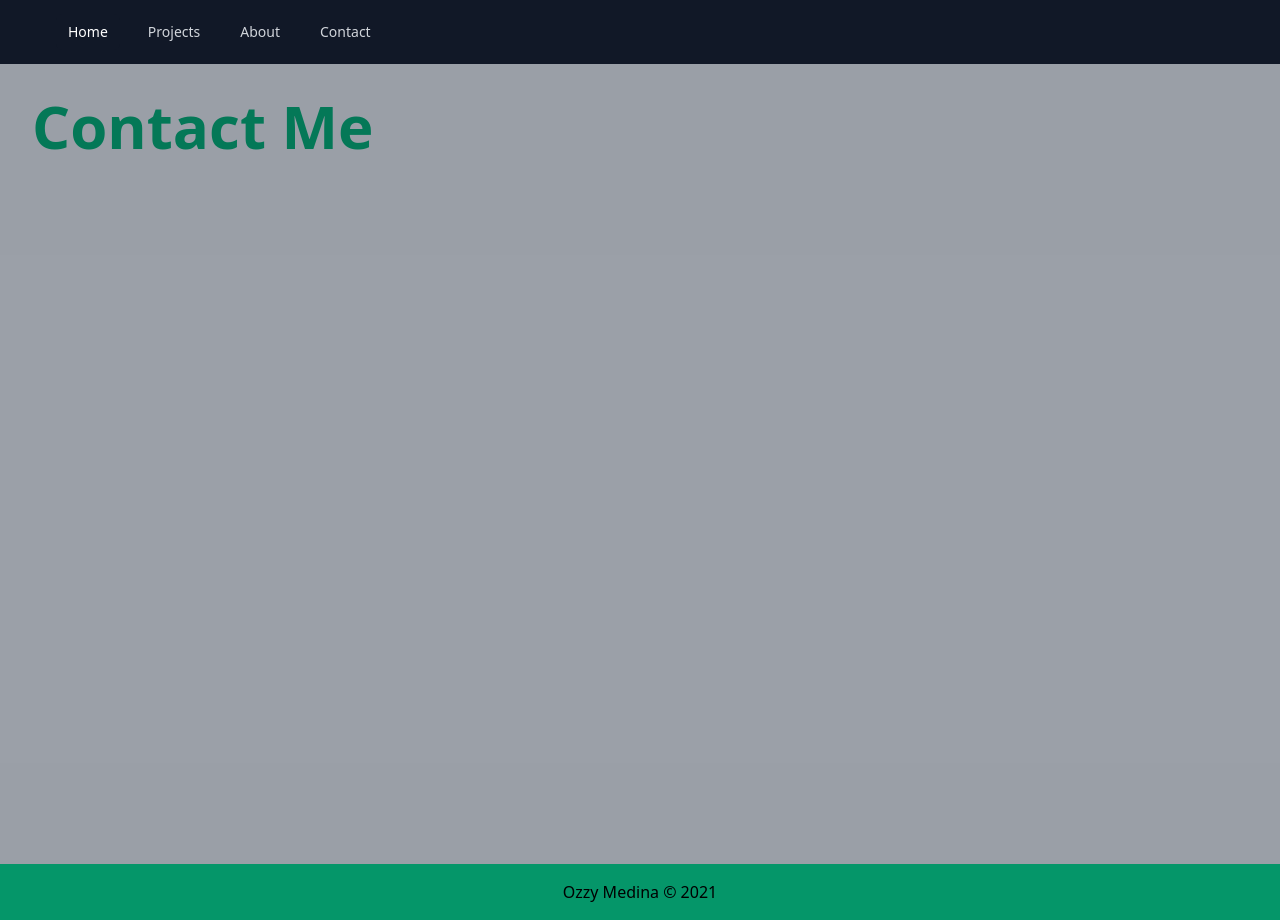
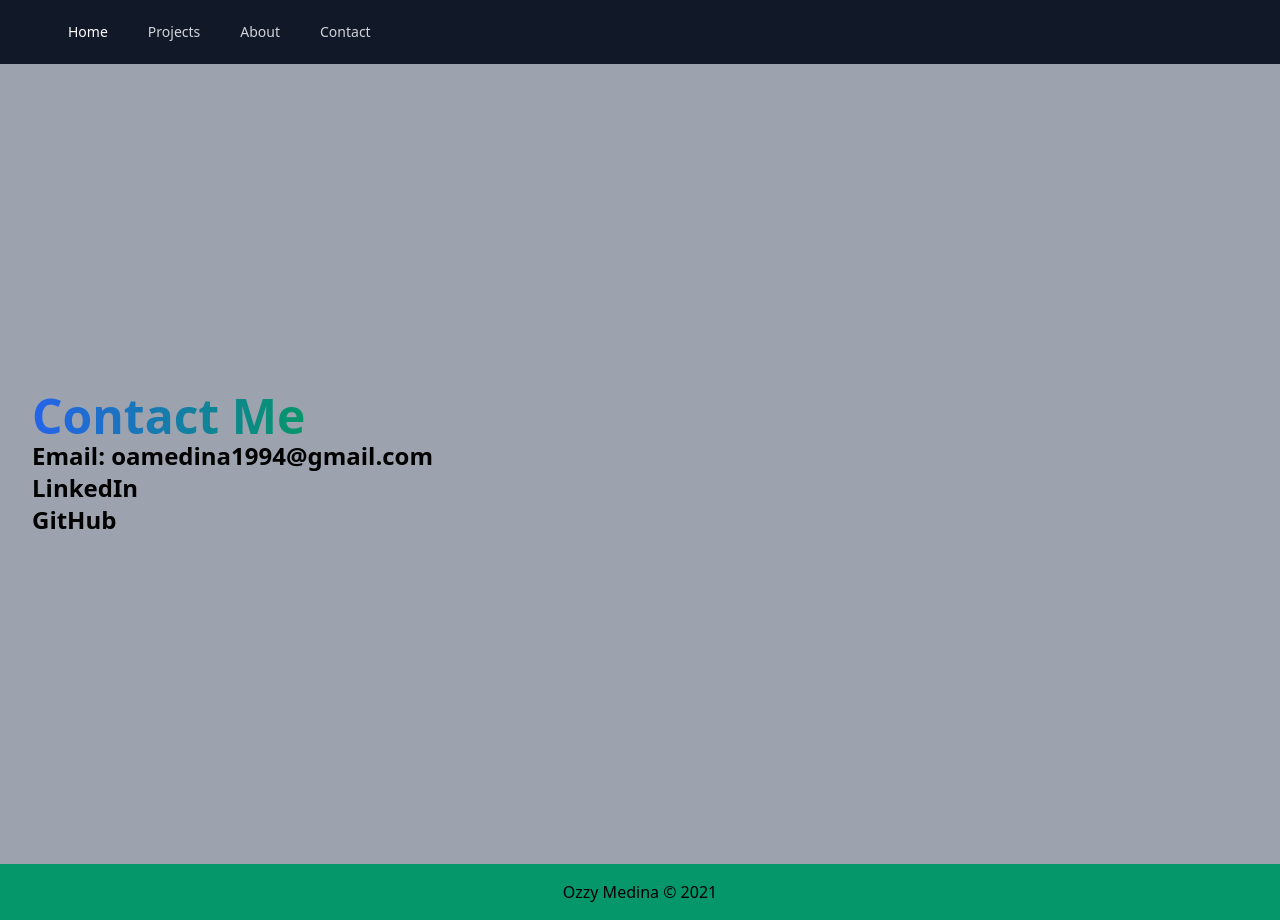
Before and after one commit to ozzymdn2017/portfolio-website, a Vue app: page /contact in a window 1280 px wide. Built offline with nearby package versions, Linux system fonts and the light colour scheme.

Commit message:
All routes finished with basic content for each page

```diff
--- a/src/views/AboutPage.vue
+++ b/src/views/AboutPage.vue
@@ -1,5 +1,10 @@
 <template>
-  <h1 class="font-bold">About Page!</h1>
+  <section class="bg-gray-500 min-h-screen flex place-items-center text-white">
+    <article class="flex-col place-content-center p-8">
+      <span class="bg-clip-text text-transparent bg-gradient-to-r from-blue-400 via-indigo-400 to-green-600 font-extrabold text-5xl">About Me</span>
+      <p class="font-bold">Lorem ipsum dolor sit, amet consectetur adipisicing elit. Dolor quidem voluptas iste. Voluptatem excepturi deserunt, quas id eius at rerum consectetur eaque praesentium ipsam ut aut beatae neque voluptatum natus.</p>
+    </article>
+  </section>
 </template>
 
 <script>
--- a/src/views/ContactPage.vue
+++ b/src/views/ContactPage.vue
@@ -1,28 +1,50 @@
 <template>
-  <transition
-      appear
-      @before-enter="beforeEnter"
-      @enter="enter"
-      @after-enter="afterEnter"
+  <section class="flex flex-col place-content-center justify-center min-h-screen bg-gray-400 p-8">
+    <transition
+        appear
+        @before-enter="beforeEnter"
+        @enter="enter"
+        @after-enter="afterEnter"
     >
-      <main class="p-8 min-h-screen bg-gray-700 bg-opacity-50 space-y-10">
-        <h1 class="font-extrabold text-6xl text-green-700" id="name">Contact Me</h1>
-      </main>
+      <div class="align-center">
+        <span class="bg-clip-text text-transparent bg-gradient-to-r from-blue-600 to-green-600 font-extrabold text-5xl">Contact Me</span>
+        <ul class="text-2xl font-bold">
+          <li>Email: oamedina1994@gmail.com</li>
+          <li>LinkedIn</li>
+          <li>GitHub</li>
+        </ul>
+      </div>
+
     </transition>
+  </section>
 </template>
 
 <script>
-import { DeviceMobileIcon, AtSymbolIcon } from '@heroicons/vue/outline'
+
 import gsap from 'gsap'
 
 export default {
-  components: {
-    DeviceMobileIcon,
-    AtSymbolIcon
-  },
   setup() {
+    const beforeEnter = (el) => {
+      console.log('before enter - set initial state')
+      el.style.transform = 'translateY(-60px)'
+      el.style.opacity = 0
+    }
+    const enter = (el, done) => {
+      console.log('starting to enter - make transition')
+      gsap.to(el, {
+        duration: 3,
+        y: 0,
+        opacity: 1,
+        ease: 'bounce.out',
+        onComplete: done
+      })
+    }
+    const afterEnter = (el) => {
+      console.log('after enter')
+    }
 
-
+    return { beforeEnter, enter, afterEnter }
 
   }
 }
--- a/src/views/ProjectsPage.vue
+++ b/src/views/ProjectsPage.vue
@@ -13,7 +13,7 @@
             Projects
           </span>
         </h1>
-        <!--Card 1-->
+        <!--Card-->
         <ul>
           <li v-for="project in projects" :key="project.name" class="mt-6">
           <article class="space-y-6 sm:grid sm:grid-cols-3 sm:gap-6 sm:space-y-0 lg:gap-8" id="projects">
@@ -51,10 +51,6 @@
 import { ref } from 'vue'
 import gsap from 'gsap'
 
-
-
-
-
 export default {
 
   setup() {
@@ -63,7 +59,7 @@ export default {
         name: 'EyeLash Extension Website',
         tools: 'Vue 3, Tailwind, Vite, GSAP, Stripe',
         description: 'Eyelash extension SPA application for the purpose of displaying client work and ultimately leading to a client booking and payment on the app itself.',
-        img: '@/assets/gold-cube.jpg',
+        img: '../../assets/gold-cube.jpg',
         alt: 'Gold Cubes'
       },
       {
```
Also changed, not shown: src/router/index.js (+4 -4 lines).
